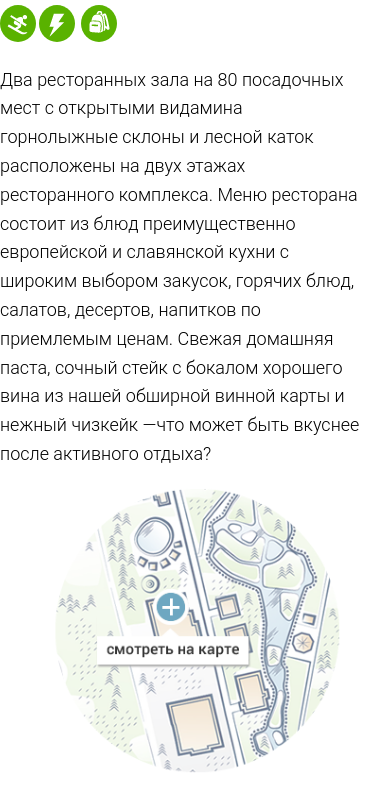
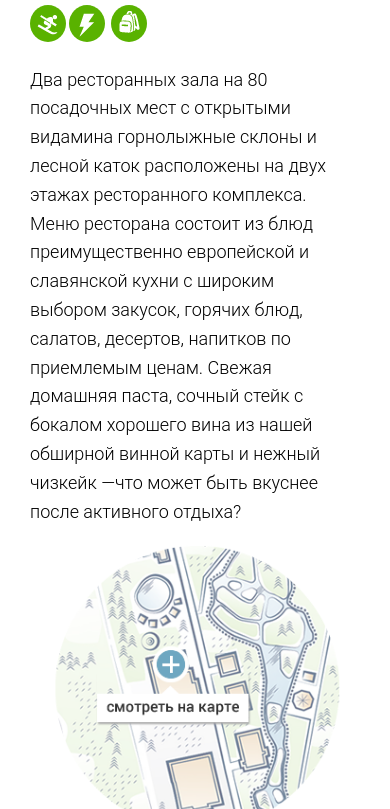
Before and after one commit to Kodonbaev/HomeWork_37, a plain HTML site: page index.html in a window 390 px wide. Shown: the part 105-914 px from the top of the page. Drawn offline with Linux system fonts and the light colour scheme.

Commit message:
add style css

```diff
--- a/css/style.css
+++ b/css/style.css
@@ -105,7 +105,11 @@ body {
 	box-shadow: inset 0px 0px 0px 2px rgba(250, 114, 5, 1);
 }
 
-@media screen and (max-width: 900px) {
+@media screen and (max-width: 1000px) {
+	.container {
+		box-sizing: border-box;
+		padding: 0 30px;
+	}
 	.text {
 		width: 100%;
 		float: none;
```
